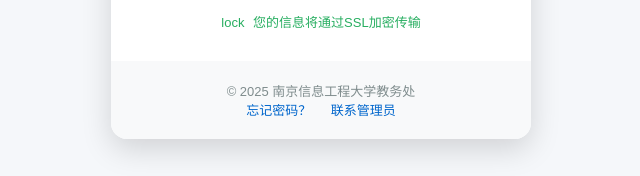
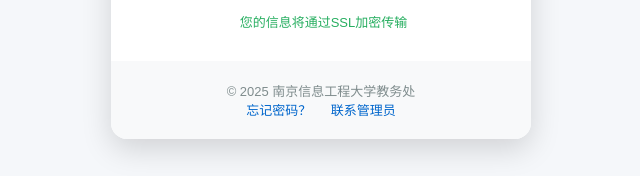
Before and after one commit to bajin135246-svg/nusit-phishing-demo, a plain HTML site: page index.html in a window 1280 px wide. Shown: the part 621-797 px from the top of the page, 319-959 px from the left. Drawn offline with Linux system fonts and the light colour scheme; no server answers.

Commit message:
Update index.html

```diff
--- a/index.html
+++ b/index.html
@@ -108,7 +108,7 @@
             font-size: 13px;
         }
         .security::before {
-            content: "lock ";
+            content: " ";
             margin-right: 5px;
         }
         .footer {
```
